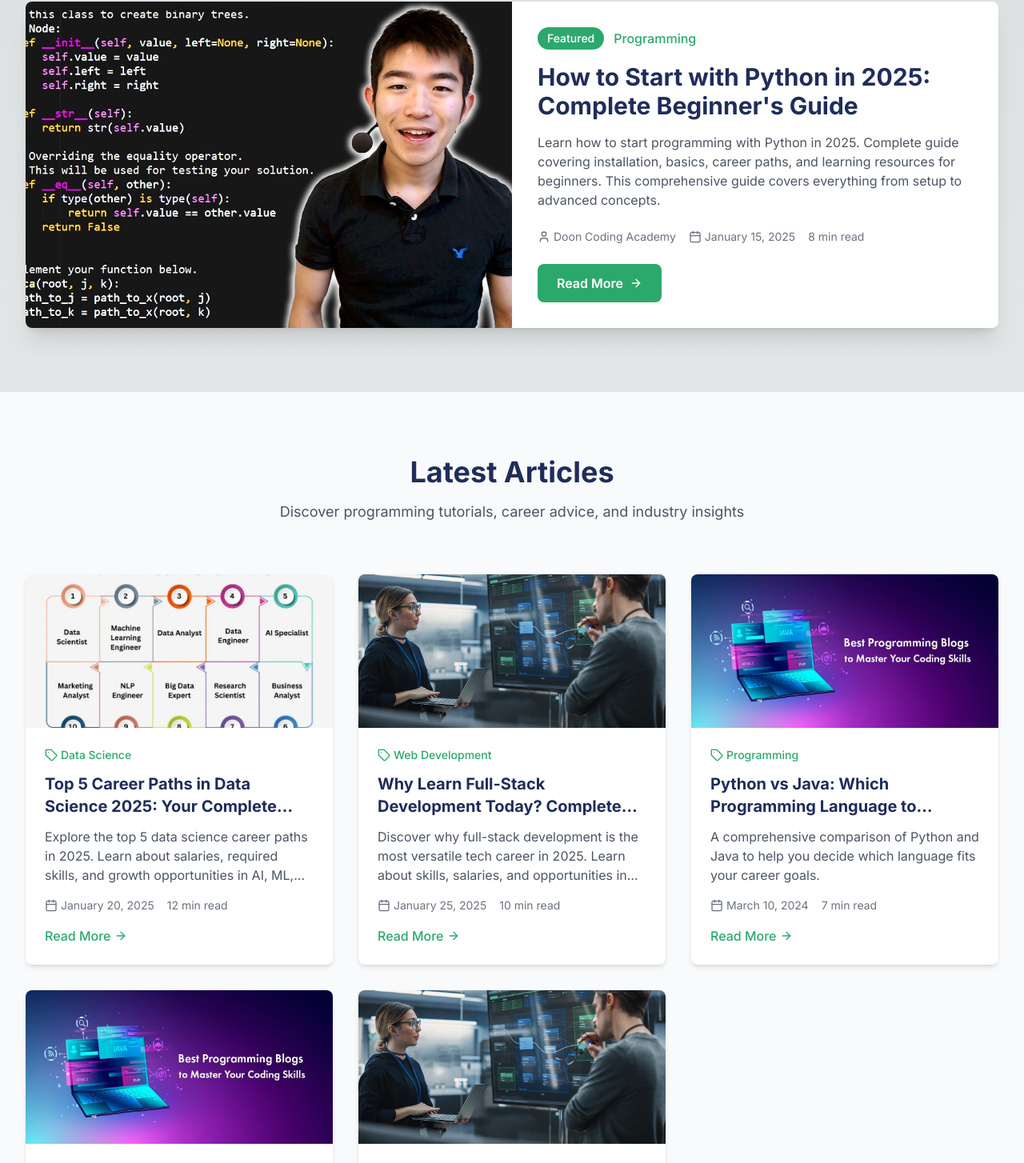
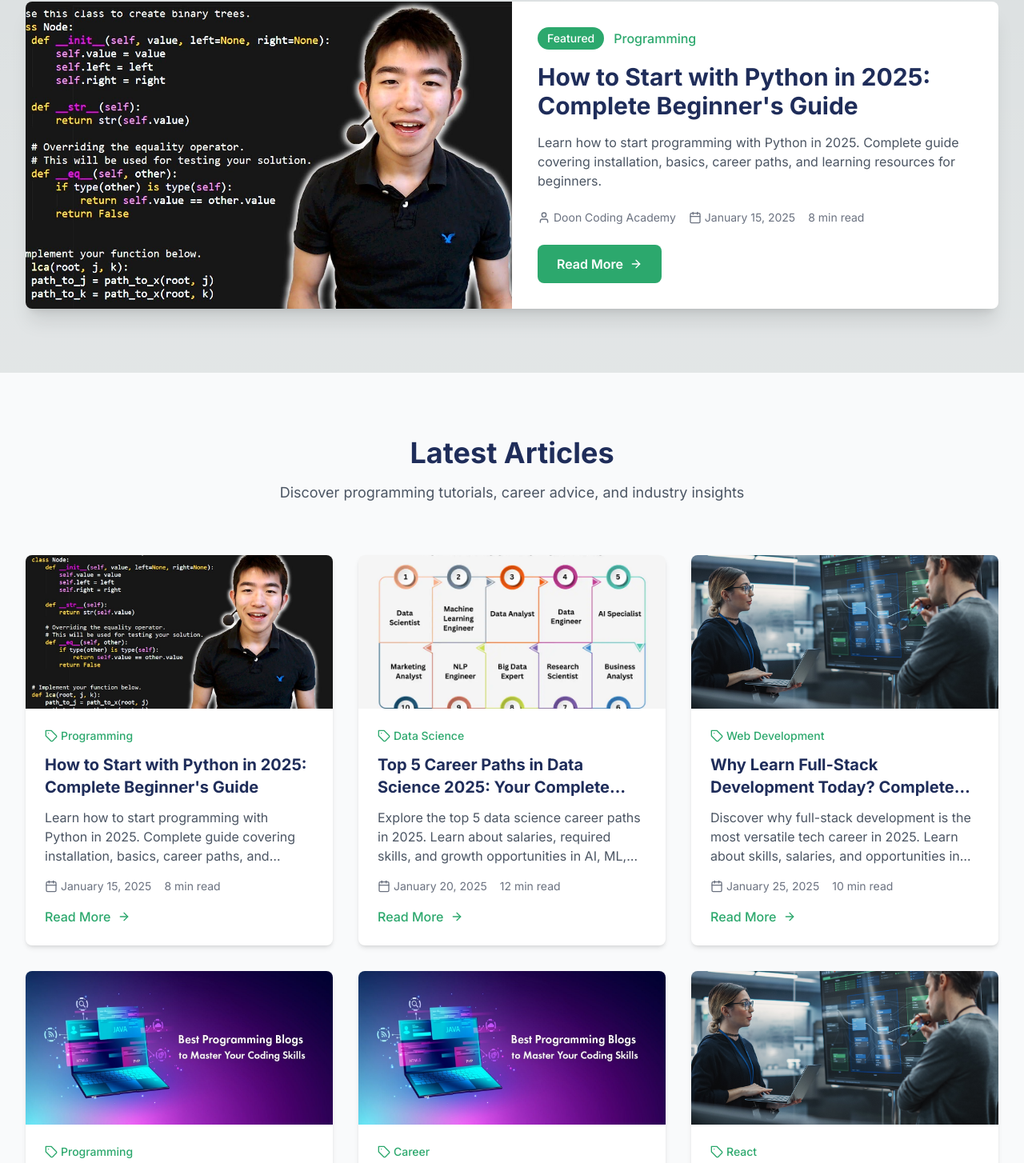
Before and after one commit to ayushdarmoraa/doon-coding-academy, a Next.js app: page /blog in a window 1280 px wide. Shown: the part 604-2058 px from the top of the page at 80% size. Built offline with nearby package versions, Linux system fonts and the light colour scheme; no server answers.

Commit message:
fix: Correct blog category filtering logic

```diff
--- a/app/blog/page.tsx
+++ b/app/blog/page.tsx
@@ -130,13 +130,14 @@ const Blog = () => {
       {/* Featured Post */}
       <section className="py-20">
         <div className="max-w-7xl mx-auto px-4 sm:px-6 lg:px-8">
+          {filteredPosts.length > 0 && (
             <div className="bg-white rounded-lg shadow-xl overflow-hidden">
               <div className="md:flex">
                 <div className="md:w-1/2">
                   <div className="relative h-64 md:h-full">
                     <Image
-                    src="/blog-python.jpg"
-                    alt="How to Start with Python in 2025"
+                      src={filteredPosts[0].image}
+                      alt={filteredPosts[0].title}
                       fill
                       className="object-cover"
                     />
@@ -145,29 +146,29 @@ const Blog = () => {
                 <div className="md:w-1/2 p-8">
                   <div className="flex items-center mb-4">
                     <span className="bg-green text-white px-3 py-1 rounded-full text-sm font-medium">Featured</span>
-                  <span className="ml-3 text-green font-medium">Programming</span>
+                    <span className="ml-3 text-green font-medium">{filteredPosts[0].category}</span>
                   </div>
                   <h2 className="text-3xl font-bold text-navy mb-4">
-                  How to Start with Python in 2025: Complete Beginner's Guide
+                    {filteredPosts[0].title}
                   </h2>
                   <p className="text-gray-600 mb-6">
-                  Learn how to start programming with Python in 2025. Complete guide covering installation, basics, career paths, and learning resources for beginners.
-                  This comprehensive guide covers everything from setup to advanced concepts.
+                    {filteredPosts[0].excerpt}
                   </p>
                   <div className="flex items-center text-sm text-gray-500 mb-6">
                     <User className="w-4 h-4 mr-1" />
-                  <span className="mr-4">Doon Coding Academy</span>
+                    <span className="mr-4">{filteredPosts[0].author}</span>
                     <Calendar className="w-4 h-4 mr-1" />
-                  <span className="mr-4">January 15, 2025</span>
-                  <span>8 min read</span>
+                    <span className="mr-4">{filteredPosts[0].date}</span>
+                    <span>{filteredPosts[0].readTime}</span>
                   </div>
-                <Link href="/blog/how-to-start-python-2025" className="btn-primary inline-flex items-center">
+                  <Link href={`/blog/${filteredPosts[0].slug}`} className="btn-primary inline-flex items-center">
                     Read More
                     <ArrowRight className="w-4 h-4 ml-2" />
                   </Link>
                 </div>
               </div>
             </div>
+          )}
         </div>
       </section>
 
@@ -175,16 +176,15 @@ const Blog = () => {
       <section className="py-20 bg-gray-50">
         <div className="max-w-7xl mx-auto px-4 sm:px-6 lg:px-8">
           <div className="text-center mb-16">
-            <h2 className="text-3xl md:text-4xl font-bold text-navy mb-4">
-              Latest Articles
-            </h2>
+            <h2 className="text-3xl md:text-4xl font-bold text-navy mb-4">Latest Articles</h2>
             <p className="text-lg text-gray-600 max-w-2xl mx-auto">
               Discover programming tutorials, career advice, and industry insights
             </p>
           </div>
 
+          {filteredPosts.length > 0 ? (
             <div className="grid grid-cols-1 md:grid-cols-2 lg:grid-cols-3 gap-8">
-            {filteredPosts.slice(1).map((post) => (
+              {filteredPosts.map((post) => (
                 <article key={post.id} className="bg-white rounded-lg shadow-md overflow-hidden card-hover">
                   <div className="relative h-48">
                     <Image
@@ -210,17 +210,19 @@ const Blog = () => {
                       <span className="mr-4">{post.date}</span>
                       <span>{post.readTime}</span>
                     </div>
-                  <Link
-                    href={`/blog/${post.slug}`}
-                    className="text-green font-medium hover:text-green/80 inline-flex items-center"
-                  >
+                    <Link href={`/blog/${post.slug}`} className="text-green font-medium hover:text-green-dark transition-colors duration-200 inline-flex items-center">
                       Read More
-                    <ArrowRight className="w-4 h-4 ml-1" />
+                      <ArrowRight className="w-4 h-4 ml-2" />
                     </Link>
                   </div>
                 </article>
               ))}
             </div>
+          ) : (
+            <div className="text-center py-12">
+              <p className="text-gray-600 text-lg">No articles found in this category. Try selecting a different category.</p>
+            </div>
+          )}
         </div>
       </section>
 
```
Lines whose indentation alone changed are shown as unchanged.
